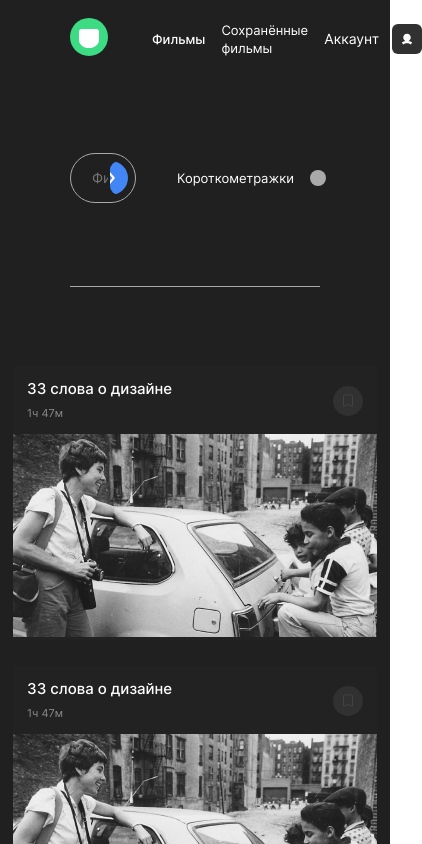
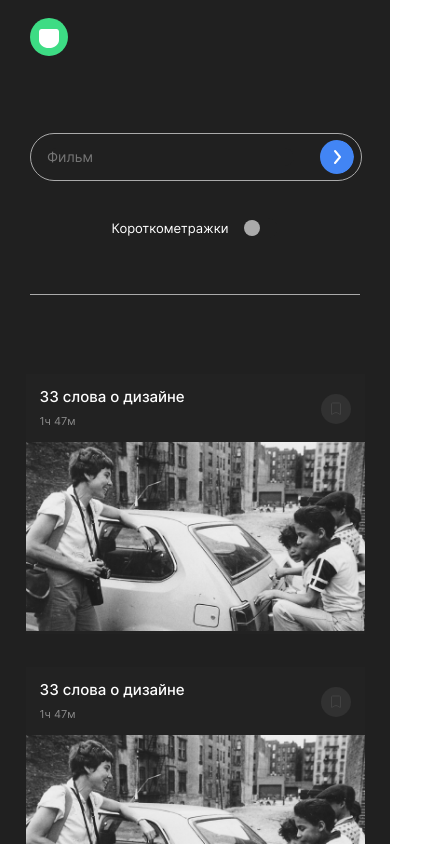
Before and after one commit to efshchogolev/movies-explorer-frontend, a React (Create React App) app: page /#/movies in a window 390 px wide. Shown: the top 844 px of the page, 422 px wide, since content can reach past the window. Built offline with nearby package versions, Linux system fonts and the light colour scheme.

Commit message:
feat: сделать 768 версию фильмов

```diff
--- a/src/components/FilterCheckbox/FilterCheckbox.css
+++ b/src/components/FilterCheckbox/FilterCheckbox.css
@@ -49,3 +49,9 @@
   transform: translateX(16px);
   background-color: #3ddc84;
 }
+
+@media screen and (max-width: 1279px) {
+  .filter {
+    margin: 25px;
+  }
+}
--- a/src/components/Header/Header.css
+++ b/src/components/Header/Header.css
@@ -1,20 +1,22 @@
 .header {
-  display: flex;
-  padding: 18px 0 18px 0;
+  padding: 18px 70px 18px 70px;
   background-color: #202020;
   color: #fff;
-  margin: 0 auto;
-  justify-content: space-between;
   font-size: 12px;
   line-height: 16px;
-  max-width: 1280px;
+}
+
+.header__container {
+  justify-content: space-between;
+  display: flex;
+  flex-direction: row;
+  max-width: 1140px;
+  margin: 0 auto;
 }
 
 .header__logo {
   max-width: 38px;
   max-height: 38px;
-  margin-left: 70px;
-  margin-right: 44px;
   transition: opacity 0.3s ease-in-out;
 }
 
@@ -74,3 +76,17 @@
 .header__link_films_bold {
   font-weight: 500;
 }
+
+@media screen and (max-width: 1279px) {
+  .header {
+    padding: 18px 30px 18px 30px;
+  }
+
+  .header__films-container {
+    display: none;
+  }
+
+  .header__account-container {
+    display: none;
+  }
+}
--- a/src/components/Header/Header.jsx
+++ b/src/components/Header/Header.jsx
@@ -5,10 +5,11 @@ import { Link } from "react-router-dom";
 function Header() {
   return (
     <header className='header'>
-      <div className='header__films-container'>
+      <div className='header__container'>
         <Link to='/' >
           <img src={logoPath} alt="логотип" className='header__logo' />
         </Link>
+        <div className='header__films-container'>
           <Link className='header__link header__link_films_bold header__link_films' to='/movies'>Фильмы</Link>
           <Link className='header__link header__link_films' to='/saved-movies'>Сохранённые фильмы</Link>
         </div>
@@ -16,6 +17,7 @@ function Header() {
           <Link className='header__link header__link_account' to='/profile'>Аккаунт</Link>
           <Link to='/profile' className='header__link header__link_avatar'><div className='header__avatar-container'></div></Link>
         </div>
+      </div>
     </header>
   )
 }
--- a/src/components/MoviesCard/MoviesCard.css
+++ b/src/components/MoviesCard/MoviesCard.css
@@ -5,12 +5,12 @@
   background-color: #222;
 }
 .card__info {
-  margin: 14px;
+  margin: 14px 0 14px 14px;
   display: grid;
   grid-template-areas:
     "name like"
     "time like";
-  max-width: 336px;
+  max-width: 364px;
   row-gap: 9px;
   width: 100%;
   justify-content: space-between;
@@ -74,3 +74,18 @@
 .card__delete:hover {
   opacity: 0.8;
 }
+
+.card__image {
+  max-width: 364px;
+  width: 100%;
+}
+
+@media screen and (max-width: 1279px) {
+  .card__info {
+    max-width: 311px;
+  }
+
+  .card {
+    min-height: 258px;
+  }
+}
--- a/src/components/MoviesCardList/MoviesCardList.css
+++ b/src/components/MoviesCardList/MoviesCardList.css
@@ -9,3 +9,11 @@
   margin: 0;
   list-style: none;
 }
+
+@media screen and (max-width: 1279px) {
+  .card-list {
+    padding: 69px 30px 17px 30px;
+    gap: 33px 30px;
+    grid-template-columns: repeat(auto-fit, 339px);
+  }
+}
--- a/src/components/SearchForm/SearchForm.css
+++ b/src/components/SearchForm/SearchForm.css
@@ -23,7 +23,7 @@
   width: 100%;
   border: 1.5px solid #aaaaaa;
   border-radius: 50px;
-  min-height: 48px;
+  min-height: 46px;
   align-items: center;
 }
 
@@ -39,18 +39,19 @@
   border-radius: 50px;
   background-color: #202020;
   border: none;
-  max-width: 885px;
+  max-width: 875px;
   width: 100%;
   color: #8b8b8b;
   font-size: 14px;
   line-height: 18px;
   outline: none;
   margin-left: 19px;
+  padding: 0;
 }
 
 .search__find-button {
   background-image: url(../../images/find-button.svg);
-  width: 34px;
+  width: 80px;
   background-color: #202020;
   height: 34px;
   border: none;
@@ -58,4 +59,27 @@
   background-position: right;
   margin-right: 7px;
   border-radius: 50px;
+  padding: 0;
 }
+
+@media screen and (max-width: 1279px) {
+  .search {
+    padding: 55px 30px 10px 30px;
+  }
+
+  .search__input {
+    margin-left: 16px;
+  }
+
+  .search__form {
+    flex-direction: column;
+  }
+
+  .search__form-container {
+    margin: 0;
+  }
+
+  .search__form {
+    margin-bottom: 19px;
+  }
+}
```
Lines whose indentation alone changed are shown as unchanged.
